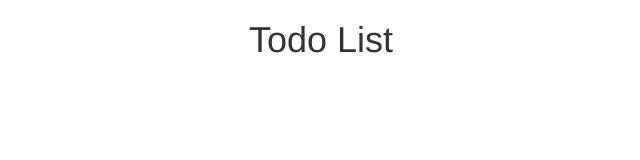
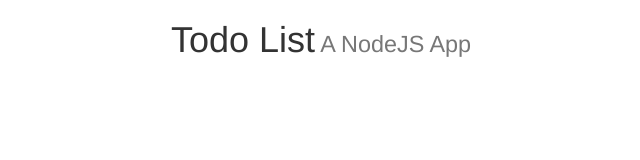
Before and after one commit to hishamhaniffa/ExpressServer, a website: page public/index.html in a window 1280 px wide. Shown: the whole page, without its empty margins (319-959 px from the left). Drawn offline with nearby package versions, Linux system fonts and the light colour scheme.

Commit message:
Changed index page

```diff
--- a/public/index.html
+++ b/public/index.html
@@ -9,7 +9,7 @@
 	<div class="container">
 		<div class="row">
 			<div class="col-sm-6 col-sm-offset-3">
-				<h1 class="text-center">Todo List</h1>
+				<h1 class="text-center">Todo List<small> A NodeJS App</small></h1>
 			</div>
 		</div>
 	</div>
```
